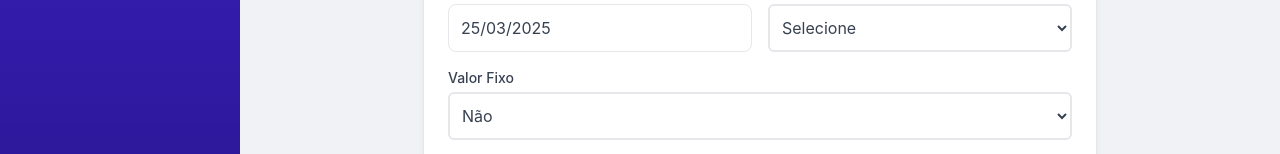
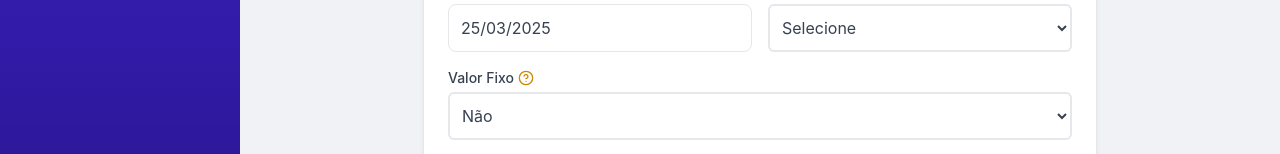
Before and after one commit to Mateus0808/money-flow, a Next.js app: page /transactions/adicionar in a window 1280 px wide. Shown: the part 576-730 px from the top of the page. Built offline with nearby package versions, Linux system fonts and the light colour scheme.

Commit message:
fix: layout

```diff
--- a/src/components/goal/GoalCard.tsx
+++ b/src/components/goal/GoalCard.tsx
@@ -7,7 +7,8 @@ import {
   Target,
   Pencil,
   Trash2,
-  DollarSign
+  DollarSign,
+  Goal
 } from "lucide-react";
 import Link from "next/link";
 import { Tooltip } from "../ui/Tooltip";
@@ -41,9 +42,12 @@ export const GoalCard = ({ goal, handleOpenModal }: GoalCardProps) => {
     <div className="flex flex-col gap-4 shadow-lg p-6 bg-white dark:bg-cardDark rounded-lg">
       <div className="flex justify-between items-center">
         <Tooltip content={goal.goalName}>
-          <p className="font-semibold text-gray-700 text-lg dark:text-white truncate whitespace-nowrap max-w-full cursor-pointer">
-            {goal.goalName}
-          </p>
+          <div className="flex items-center gap-2">
+            <Goal size={20} className="text-orange-600"/>
+            <p className="font-semibold text-gray-700 text-lg dark:text-white truncate whitespace-nowrap max-w-full cursor-pointer">
+              {goal.goalName}
+            </p>
+          </div>
         </Tooltip>
         <span className={`${priorityColor[goal.priority]} flex items-center gap-2 px-3 py-1 rounded text-white text-sm`}>
           {priorityIcons[goal.priority]} {goal.priority}
--- a/src/components/home/SimpleGoalCard.tsx
+++ b/src/components/home/SimpleGoalCard.tsx
@@ -1,4 +1,4 @@
-import { AlertCircle, CheckCircle, XCircle } from "lucide-react"
+import { AlertCircle, CheckCircle, Goal, XCircle } from "lucide-react"
 import { EnumGoalPriority, GoalTypeResponse } from "@/types/goal-type"
 import { Tooltip } from "../ui/Tooltip"
 
@@ -22,13 +22,16 @@ export const SimpleGoalCard = ({ goal }: SimpleGoalCardProps) => {
   };
 
   return (
-    <div className="flex flex-col gap-4 px-4 py-3 bg-white dark:bg-cardDark border-t-2 border-gray-200">
-      <div className="flex justify-between items-center">
-        <Tooltip content={goal.goalName}>
-          <p className="font-semibold text-gray-700 text-lg dark:text-white truncate whitespace-nowrap max-w-full cursor-pointer">
-            {goal.goalName}
-          </p>
-        </Tooltip>
+    <div className="flex flex-col gap-4 py-3 bg-white dark:bg-cardDark border-t-2 border-gray-200">
+      <div className="flex justify-between items-center gap-2">
+        <div className="flex items-center gap-1">
+          <Goal size={20} className="text-orange-600"/>
+          <Tooltip content={goal.goalName}>
+            <p className="font-semibold text-gray-700 text-md dark:text-white">
+              {goal.goalName}
+            </p>
+          </Tooltip>
+        </div>
         <span className={`${priorityColor[goal.priority]} flex items-center gap-2 px-3 py-1 rounded text-white text-sm`}>
           {priorityIcons[goal.priority]} {goal.priority}
         </span>
--- a/src/components/ui/Button.tsx
+++ b/src/components/ui/Button.tsx
@@ -9,14 +9,16 @@ interface ButtonProps extends ButtonHTMLAttributes<HTMLButtonElement> {
   isLoading: boolean
 }
 
-export const Button = ({ label, isLoading, ...rest }: ButtonProps) => {
+export const Button = ({ label, isLoading, disabled, ...rest }: ButtonProps) => {
   return (
     <button
       {...rest}
+      disabled={disabled}
       className={clsx('flex w-full h-full justify-center items-center py-2 px-4 border border-transparent',
         'text-md font-medium text-white bg-blue-800 hover:bg-primary focus:outline-none',
         'focus:ring-2 focus:ring-offset-2 focus:ring-blue-500',
-        'rounded-md shadow-sm transition-all duration-300 ease-in-out transform'
+        'rounded-md shadow-sm transition-all duration-300 ease-in-out transform',
+        disabled && 'hover:bg-none'
       )}
     >
       {isLoading ? <LoadingButton /> : label}
--- a/src/components/ui/SelectField.tsx
+++ b/src/components/ui/SelectField.tsx
@@ -1,6 +1,8 @@
 import clsx from "clsx";
 import { SelectHTMLAttributes } from "react";
 import { UseFormRegisterReturn } from "react-hook-form";
+import { Tooltip } from "./Tooltip";
+import { CircleHelp } from "lucide-react";
 
 interface SelectFieldProps extends SelectHTMLAttributes<HTMLSelectElement> {
   label: string;
@@ -9,6 +11,7 @@ interface SelectFieldProps extends SelectHTMLAttributes<HTMLSelectElement> {
   error?: string
   showDefaultOption?: boolean
   classLabel?: string
+  tooltipMessage?: string
 }
 
 export const SelectField = ({
@@ -18,13 +21,21 @@ export const SelectField = ({
   error,
   classLabel = 'block text-sm font-medium text-gray-700 dark:text-textLight',
   showDefaultOption = true,
+  tooltipMessage,
   ...props
 }: SelectFieldProps) => {
   return (
     <div className="w-full">
-      <label className={clsx(classLabel)}>
-        {label}
-      </label>
+      <div className="flex gap-1 items-center">
+        <label className={clsx(classLabel)}>
+          {label}
+        </label>
+        {tooltipMessage &&
+          <Tooltip content={tooltipMessage}>
+            <CircleHelp size={16} className="text-yellow-600" />
+          </Tooltip>
+        }
+      </div>
       <select {...register} {...props} className={clsx(
         'mt-1 h-12 block w-full border-2 border-gray-200 rounded-md p-2',
         'focus:outline-none focus:ring-2 focus:ring-offset-0 focus:ring-indigo-500',
```
